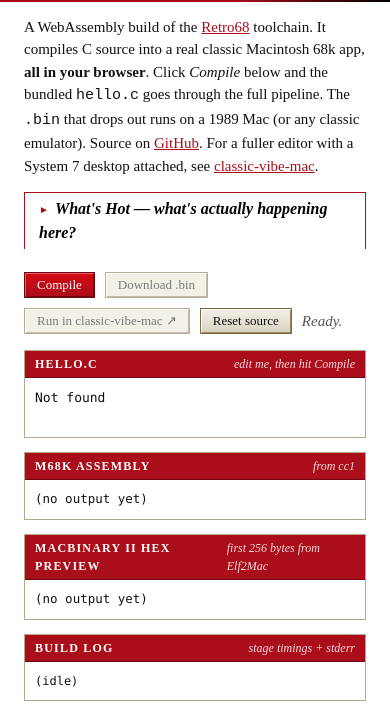
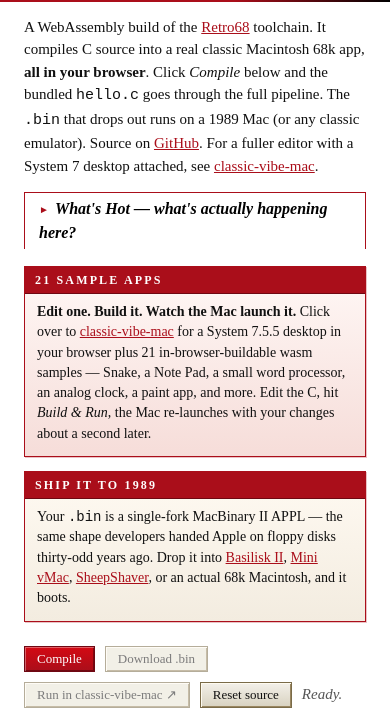
Before and after one commit to khawkins98/wasm-retro-cc, a website: page web-demo/index.html in a window 390 px wide. Shown: the part 342-1064 px from the top of the page. Drawn offline with Linux system fonts and the light colour scheme; no server answers.

Commit message:
web-demo: add EMATE-style "What's New" promo cards row (#40)
The apple.com 1997 right-column carried two stacked framed promo
boxes (EMATE 300 → Mobile, Affordable, & Smart; MOVIES FROM
MARS → QuickTime VR Takes You Out of This World). We don't have a
right column because the demo wants the panes wide, but the boxes
absent left the layout feeling incomplete.

Adds a two-column promo row between the "What's Hot" disclosure
and the demo toolbar:

  21 SAMPLE APPS                    SHIP IT TO 1989
  Edit one. Build it. Watch the     Your .bin is a single-fork
  Mac launch it. ... Click over     MacBinary II APPL — same
  to classic-vibe-mac for the       shape developers handed Apple
  System 7.5.5 desktop ...          on floppy. Drop into
                                    Basilisk II, Mini vMac, ...

Each box wears the period header bar (red, white serif uppercase
with tracking) over a cream-coloured body. Single column on
narrow viewports.

Bonus: doubles as a discoverability hook — the SHIP IT TO 1989
card carries direct links to Basilisk II, Mini vMac, and
SheepShaver so visitors who download a .bin know where to take it
next.

Co-authored-by: Ken Hawkins <khawkins98@gmail.com>

```diff
--- a/web-demo/index.html
+++ b/web-demo/index.html
@@ -200,6 +200,48 @@
     .rule--thin { border: 0; height: 1px; background: var(--pane-border); margin: 12px 0; }
 
     .content__inner { padding: 14px 24px 32px; }
+
+    /* ── "EMATE 300"-style callout boxes ─────────────────────────── */
+    /* The original apple.com 1997 right column carried two stacked
+       framed promo cards (EMATE 300, MOVIES FROM MARS) — bold red
+       header bar over a body paragraph. We don't have a right column
+       (the demo wants the panes wide), so the boxes sit in a row
+       under the "What's Hot" disclosure. Stack on narrow viewports. */
+    .promo-row {
+      display: grid;
+      grid-template-columns: 1fr 1fr;
+      gap: 14px;
+      margin: 4px 0 18px;
+    }
+    .promo-card {
+      border: 1px solid var(--apple-red);
+      background: linear-gradient(#fffaf2, #f3ece0);
+      box-shadow: 1px 1px 0 rgba(170, 14, 26, 0.25);
+    }
+    .promo-card--primary {
+      background: linear-gradient(#fff8f6, #f6ddd9);
+    }
+    .promo-card__head {
+      background: var(--apple-red);
+      color: white;
+      padding: 4px 10px;
+      font-family: var(--serif);
+      font-size: 12px;
+      font-weight: bold;
+      letter-spacing: 0.18em;
+      border-bottom: 1px solid var(--apple-red-deep);
+    }
+    .promo-card__body {
+      padding: 8px 12px 12px;
+      font-family: var(--serif);
+      font-size: 14px;
+      line-height: 1.45;
+      color: var(--ink);
+    }
+    .promo-card__body strong { display: inline; }
+    @media (max-width: 820px) {
+      .promo-row { grid-template-columns: 1fr; }
+    }
 
     /* ── "What's Hot" disclosure (was: ELI10) ──────────────────────── */
     .eli10 { margin: 0 0 18px; }
@@ -610,6 +652,38 @@
     </div>
   </details>
 
+  <!-- Period-correct "What's New" callout row, à la apple.com's
+       EMATE 300 / MOVIES FROM MARS right-column boxes. Two stacked
+       cards (mobile collapses them). Each is a thin red-framed box
+       with a bold red header bar and one quick paragraph of pitch. -->
+  <div class="promo-row">
+    <aside class="promo-card promo-card--primary">
+      <div class="promo-card__head">21 SAMPLE APPS</div>
+      <div class="promo-card__body">
+        <strong>Edit one. Build it. Watch the Mac launch it.</strong>
+        Click over to
+        <a href="https://khawkins98.github.io/classic-vibe-mac/">classic-vibe-mac</a>
+        for a System 7.5.5 desktop in your browser plus 21
+        in-browser-buildable wasm samples — Snake, a Note Pad,
+        a small word processor, an analog clock, a paint app,
+        and more. Edit the C, hit <em>Build &amp; Run</em>, the
+        Mac re-launches with your changes about a second later.
+      </div>
+    </aside>
+    <aside class="promo-card">
+      <div class="promo-card__head">SHIP IT TO 1989</div>
+      <div class="promo-card__body">
+        Your <code>.bin</code> is a single-fork MacBinary II APPL —
+        the same shape developers handed Apple on floppy disks
+        thirty-odd years ago. Drop it into
+        <a href="https://basilisk.cebix.net/">Basilisk II</a>,
+        <a href="https://www.gryphel.com/c/minivmac/">Mini vMac</a>,
+        <a href="https://sheepshaver.cebix.net/">SheepShaver</a>,
+        or an actual 68k Macintosh, and it boots.
+      </div>
+    </aside>
+  </div>
+
 <section class="demo-panes">
   <div class="toolbar">
     <button id="compile-btn">Compile</button>
```
